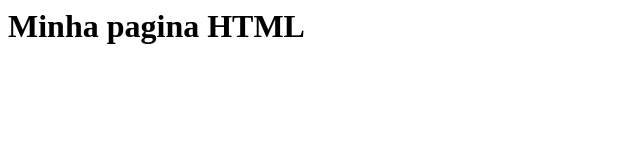
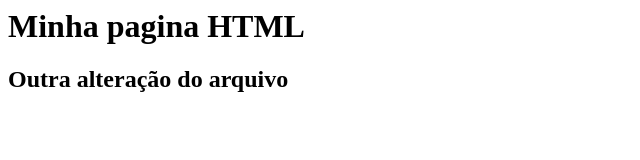
Before and after one commit to Priscaruso/hiringcoders, a plain HTML site: page index.html in a window 1280 px wide. Shown: the whole page, without its empty margins (0-640 px from the left). Drawn offline with Linux system fonts and the light colour scheme.

Commit message:
arquivo index.html atualizado novamente pela master

```diff
--- a/index.html
+++ b/index.html
@@ -1,5 +1,6 @@
 <html>
   <body>
     <h1>Minha pagina HTML</h1>
+    <h2>Outra alteração do arquivo</h2>
   </body>
 </html>
```
